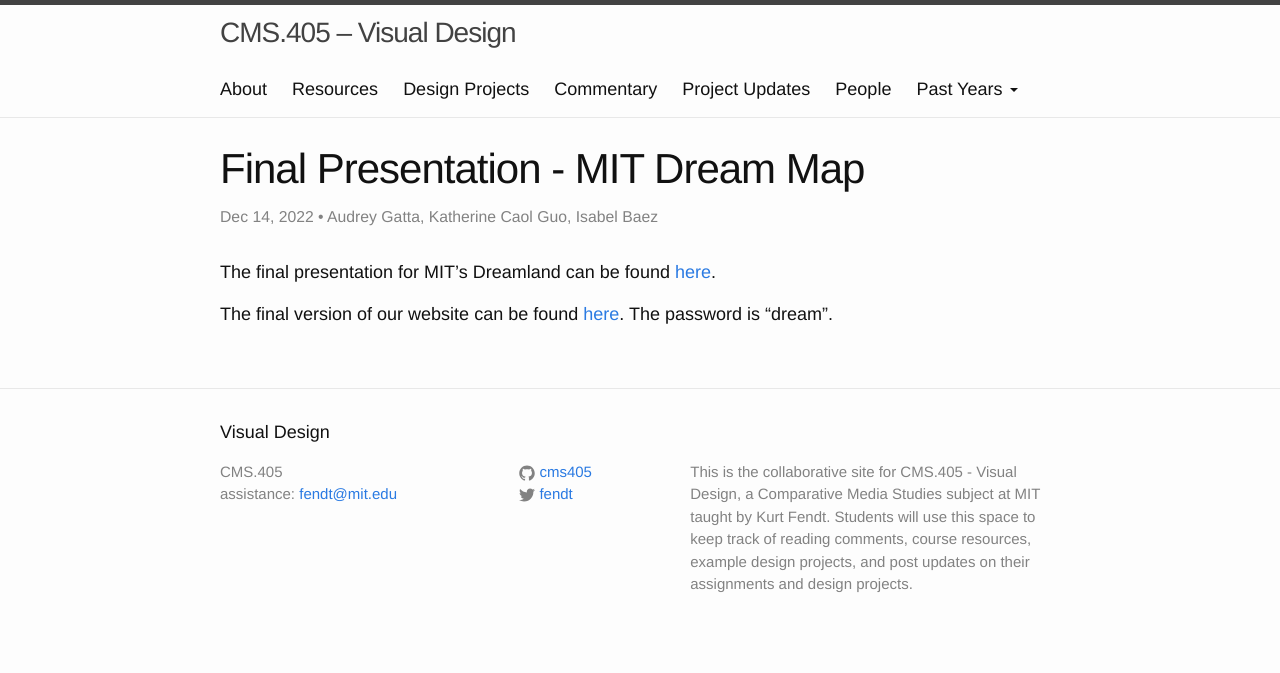
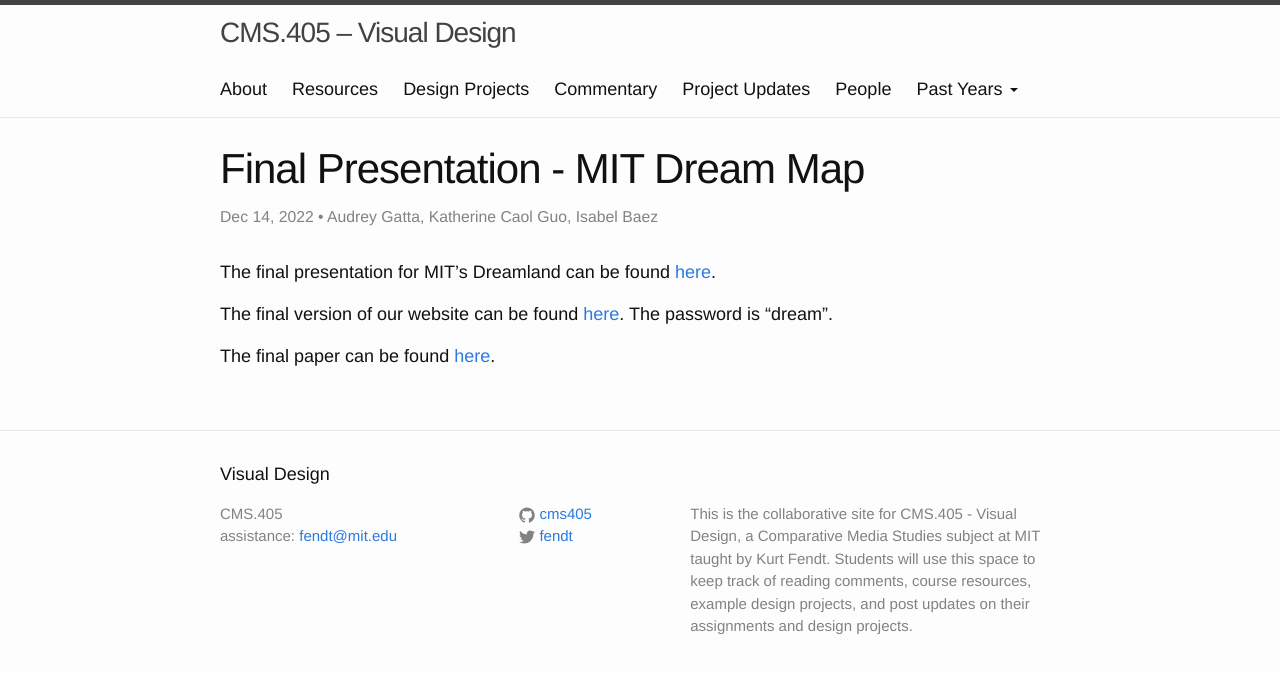
Before and after one commit to cms405/cms405.github.io, a Jekyll site: the page built from _posts/2022-12-14-final-presentation-mit-dream-map.md, in a window 1280 px wide. Shown: the top 673 px of the page. Built offline with Jekyll 4.4.1, drawn with Linux system fonts in a browser that asks for light colours.

Commit message:
Update 2022-12-14-final-presentation-mit-dream-map.md

```diff
--- a/_posts/2022-12-14-final-presentation-mit-dream-map.md
+++ b/_posts/2022-12-14-final-presentation-mit-dream-map.md
@@ -9,3 +9,5 @@
 The final presentation for MIT's Dreamland can be found [here](https://docs.google.com/presentation/d/1z0ts12tZMxM0YwC_IBgyxqBynr1saMXvyhjEXk6HjcA/edit?usp=sharing).
 
 The final version of our website can be found [here](https://leopard-potato-8srp.squarespace.com/). The password is "dream".
+
+The final paper can be found [here](https://drive.google.com/file/d/1WceA9dTwUa62EXjRGPIiov5ldRl8EuWs/view?usp=sharing).
```
